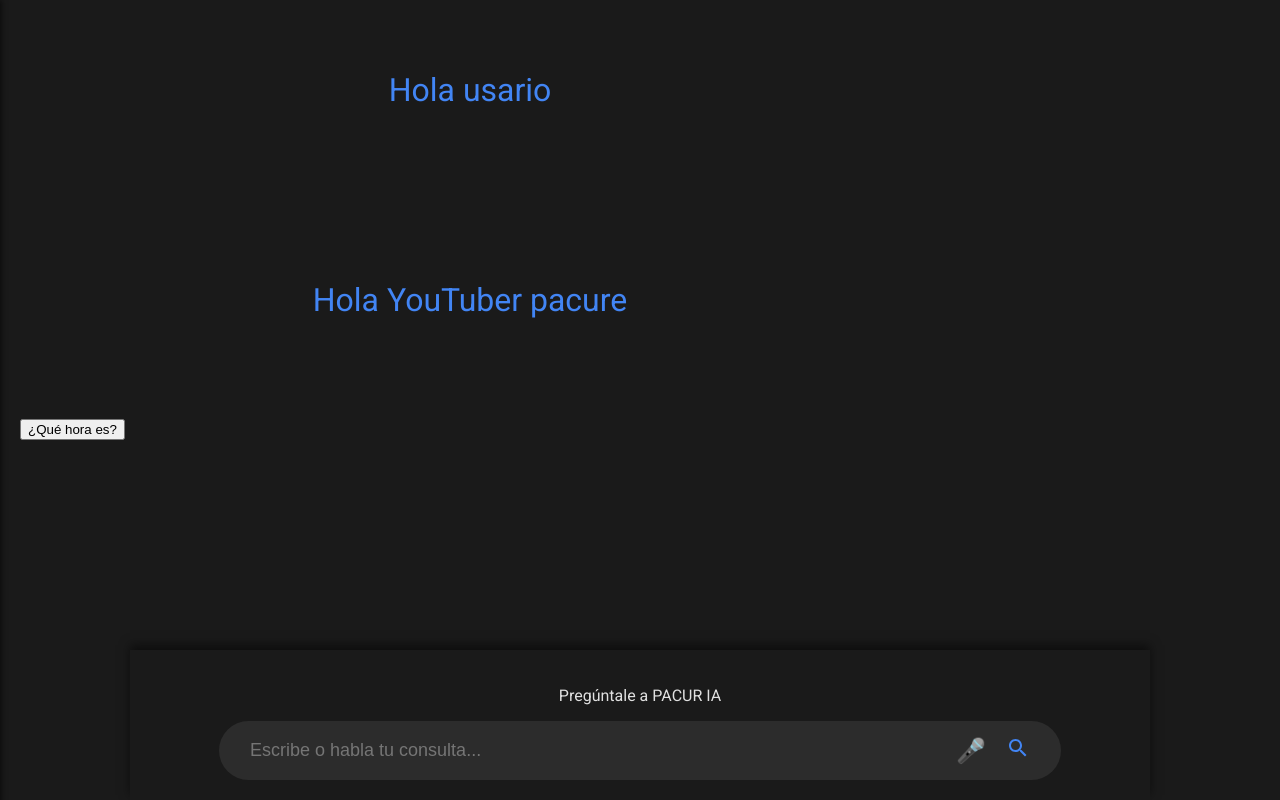
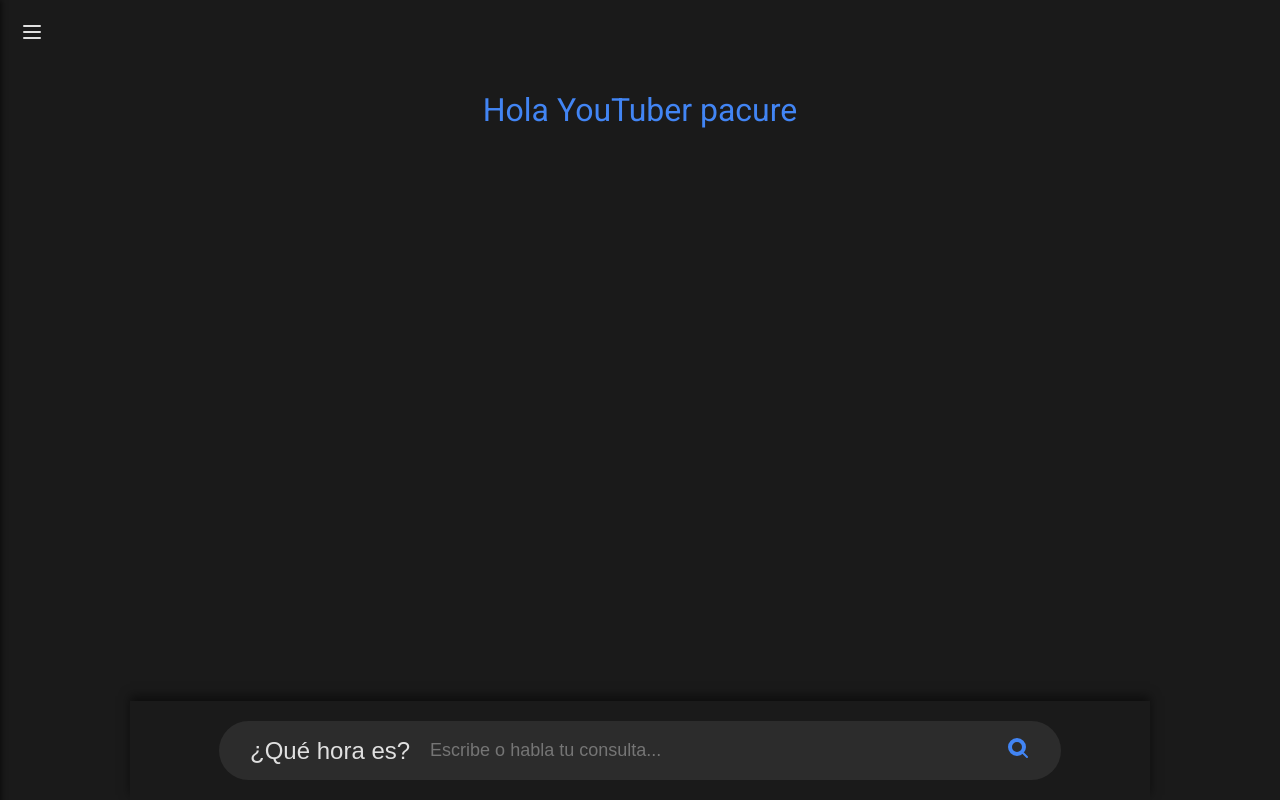
Before and after one commit to pacureok/IA, a Flask app: page / in a window 1280 px wide. Run offline with Flask 3, Linux system fonts and the light colour scheme.

Commit message:
Update index.html

```diff
--- a/templates/index.html
+++ b/templates/index.html
@@ -3,56 +3,50 @@
 <head>
     <meta charset="UTF-8">
     <meta name="viewport" content="width=device-width, initial-scale=1.0">
-    <title>PACUR Buscador</title>
-    <link rel="stylesheet" href="{{ url_for('static', filename='style.css') }}">
+    <title>PACURE IA - Asistente de Chat</title>
+    <link rel="stylesheet" href="style.css">
+
     <link href="https://fonts.googleapis.com/css2?family=Roboto:wght@300;400;500;700&display=swap" rel="stylesheet">
-
-    <link rel="icon" type="image/x-icon" href="{{ url_for('static', filename='img/imagres.ico') }}">
 </head>
 <body>
-    <div class="sidebar">
-        <div id="historyList" class="history-list">
-            <div class="history-item new-chat-btn">➕ Nuevo Chat</div>
+
+    <button class="menu-toggle" id="menuToggle">
+        <svg viewBox="0 0 24 24" fill="none" xmlns="http://www.w3.org/2000/svg">
+            <path d="M4 6H20M4 12H20M4 18H20" stroke="currentColor" stroke-width="2" stroke-linecap="round" stroke-linejoin="round"/>
+        </svg>
+    </button>
+
+    <div class="sidebar" id="sidebar">
+        <div id="historyList">
             </div>
     </div>
 
+    <div class="main-content-wrapper" id="mainContentWrapper">
         <div class="container">
-        <h1 class="main-title">Hola usario</h1>
-
-        <div id="chatWindow" class="chat-window">
+            <div class="chat-window" id="chatWindow">
+                <h1 class="main-title">Hola usuario</h1>
             </div>
-
-        <div class="quick-access-buttons">
-            <button id="timeWeatherBtn" class="quick-btn">¿Qué hora es?</button>
+        </div>
     </div>
 
     <div class="search-section">
-            <p class="search-prompt">Pregúntale a PACUR IA</p>
         <div class="search-group">
-                <input
-                    type="text"
-                    id="searchInput"
-                    placeholder="Escribe o habla tu consulta..."
-                    autocomplete="off"
-                >
-                <button id="voiceBtn" class="voice-btn">🎤</button>
+            <button class="voice-btn">¿Qué hora es?</button>
+
+            <input type="text" id="searchInput" placeholder="Escribe o habla tu consulta...">
+
             <button id="searchBtn">
-                    <svg class="search-icon" viewBox="0 0 24 24" width="24" height="24" fill="currentColor">
-                        <path d="M15.5 14h-.79l-.28-.27C15.41 12.59 16 11.11 16 9.5 16 5.91 13.09 3 9.5 3S3 5.91 3 9.5 5.91 16 9.5 16c1.61 0 3.09-.59 4.23-1.57l.27.28v.79l5 4.99L20.49 19l-4.99-5zm-6 0C7.01 14 5 11.99 5 9.5S7.01 5 9.5 5 14 7.01 14 9.5 11.99 14 9.5 14z"/>
+                <svg class="search-icon" viewBox="0 0 24 24" fill="none" xmlns="http://www.w3.org/2000/svg">
+                    <path d="M11 19C15.4183 19 19 15.4183 19 11C19 6.58172 15.4183 3 11 3C6.58172 3 3 6.58172 3 11C3 15.4183 6.58172 19 11 19ZM11 17C14.3137 17 17 14.3137 17 11C17 7.68629 14.3137 5 11 5C7.68629 5 5 7.68629 5 11C5 14.3137 7.68629 17 11 17ZM21 21L16 16" stroke="currentColor" stroke-width="2" stroke-linecap="round" stroke-linejoin="round"/>
                 </svg>
+            </button>
+
+            <button id="stopSpeakerBtn" class="hidden" onclick="stopSpeaking(true)">
+                 <svg viewBox="0 0 24 24" fill="none" xmlns="http://www.w3.org/2000/svg"><rect x="6" y="6" width="12" height="12" rx="2" stroke="currentColor" stroke-width="2" stroke-linecap="round" stroke-linejoin="round"/></svg>
             </button>
         </div>
     </div>
 
-        <div id="loading" class="loading hidden">
-            <div class="spinner"></div>
-            <p>Buscando información...</p>
-        </div>
-
-        <div id="error" class="error hidden"></div>
-
-        </div>
-
-    <script src="{{ url_for('static', filename='script.js') }}"></script>
+    <script src="script.js"></script>
 </body>
 </html>
```
Lines whose indentation alone changed are shown as unchanged.
